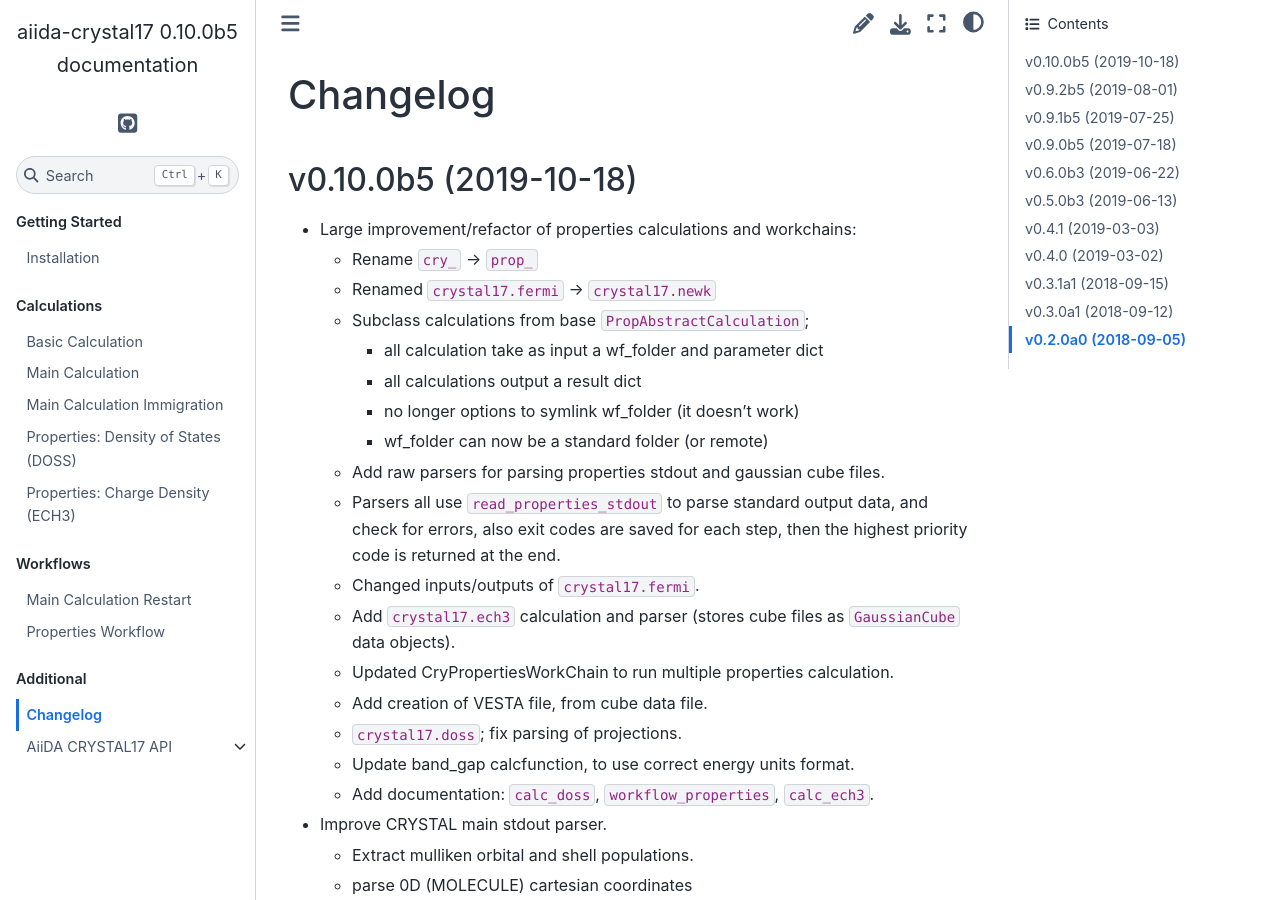
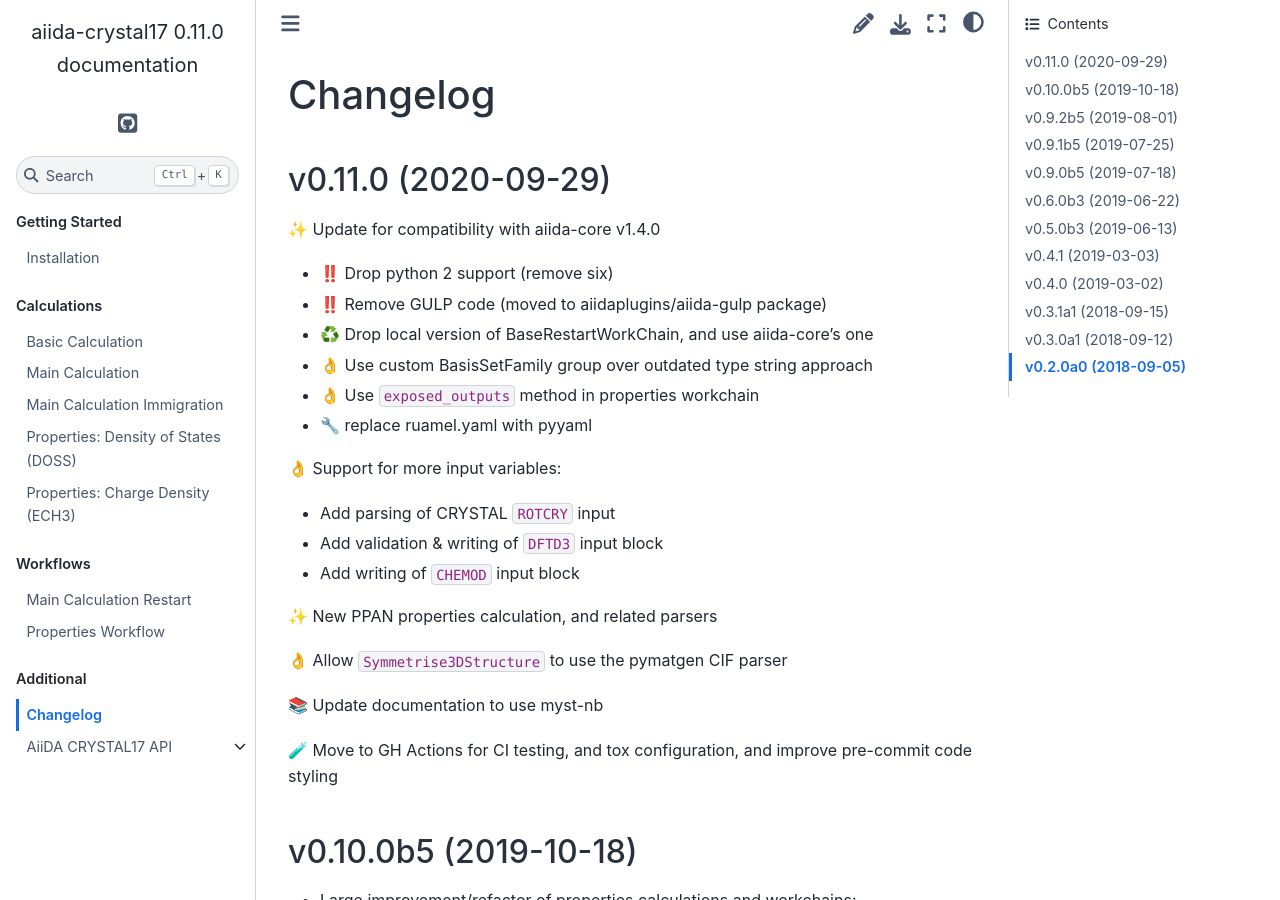
Before and after one commit to aiidaplugins/aiida-crystal17, a Sphinx documentation site: the page built from docs/source/changelog.md, in a window 1280 px wide and 900 px high. Built offline with Sphinx 7.4.7 and the Sphinx Book theme 1.1.4, drawn with Linux system fonts in a browser that asks for light colours; pages that are not in the unit, such as notebooks, are missing from menus.

Commit message:
🚀 RELEASE: v0.11.0

```diff
--- a/aiida_crystal17/__init__.py
+++ b/aiida_crystal17/__init__.py
@@ -19,4 +19,4 @@
 AiiDA plugin for running the CRYSTAL17 code
 """
 
-__version__ = "0.10.0b5"
+__version__ = "0.11.0"
--- a/docs/source/changelog.md
+++ b/docs/source/changelog.md
@@ -1,4 +1,29 @@
 # Changelog
+
+## v0.11.0 (2020-09-29)
+
+✨ Update for compatibility with aiida-core v1.4.0
+
+- ‼️ Drop python 2 support (remove six)
+- ‼️ Remove GULP code (moved to aiidaplugins/aiida-gulp package)
+- ♻️ Drop local version of BaseRestartWorkChain, and use aiida-core's one
+- 👌 Use custom BasisSetFamily group over outdated type string approach
+- 👌 Use `exposed_outputs` method in properties workchain
+- 🔧 replace ruamel.yaml with pyyaml
+
+👌 Support for more input variables:
+
+- Add parsing of CRYSTAL `ROTCRY` input
+- Add validation & writing of `DFTD3` input block
+- Add writing of `CHEMOD` input block
+
+✨ New PPAN properties calculation, and related parsers
+
+👌 Allow `Symmetrise3DStructure` to use the pymatgen CIF parser
+
+📚 Update documentation to use myst-nb
+
+🧪 Move to GH Actions for CI testing, and tox configuration, and improve pre-commit code styling
 
 ## v0.10.0b5 (2019-10-18)
 
--- a/setup.json
+++ b/setup.json
@@ -13,7 +13,7 @@
     "Topic :: Scientific/Engineering :: Physics",
     "Framework :: AiiDA"
   ],
-  "version": "0.10.0b5",
+  "version": "0.11.0",
   "entry_points": {
     "console_scripts": [
       "mock_crystal17 = aiida_crystal17.tests.mock_crystal17:main",
```
Also changed, not shown: docs/source/notebooks/calc_basic.ipynb, docs/source/notebooks/calc_doss.ipynb, docs/source/notebooks/calc_ech3.ipynb, docs/source/notebooks/calc_main.ipynb, docs/source/notebooks/calc_main_immigrant.ipynb, 7 other files.
